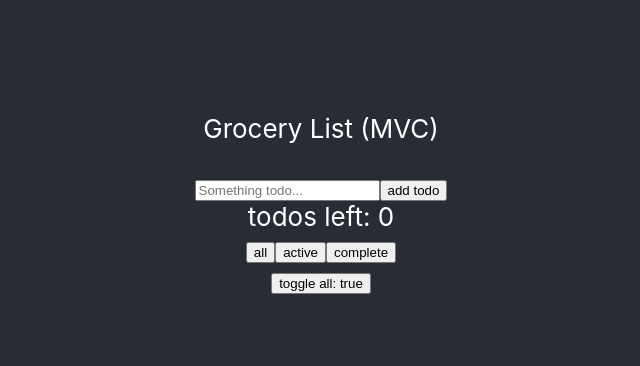
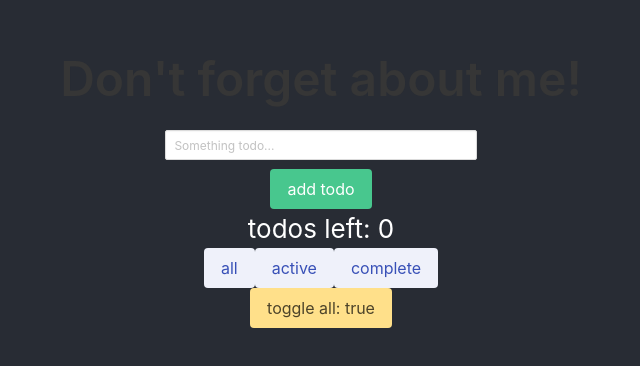
Before and after one commit to stasdudzik/todo-with-bulma, a React (Create React App) app: page / in a window 1280 px wide. Shown: the part 210-576 px from the top of the page, without its empty margins (319-959 px from the left). Built offline with nearby package versions, Linux system fonts and the light colour scheme.

Commit message:
adding bulma to the project

```diff
--- a/package.json
+++ b/package.json
@@ -6,6 +6,8 @@
     "@testing-library/jest-dom": "^5.11.4",
     "@testing-library/react": "^11.1.0",
     "@testing-library/user-event": "^12.1.10",
+    "bulma": "^0.9.1",
+    "node-sass": "^4.14.1",
     "react": "^17.0.1",
     "react-dom": "^17.0.1",
     "react-scripts": "4.0.1",
--- a/src/App.js
+++ b/src/App.js
@@ -5,7 +5,7 @@ function App() {
   return (
     <div className="App">
       <header className="App-header">
-        <p>Grocery List (MVC) </p>
+        <h1 class="title is-1">Don't forget about me!</h1>
         <TodoList />
       </header>
     </div>
--- a/src/components/Todo.js
+++ b/src/components/Todo.js
@@ -8,6 +8,8 @@ export default (props) => (
     >
       {props.todo.text}
     </div>
-    <button onClick={props.onDelete}>x</button>
+    <button class="button is-danger" onClick={props.onDelete}>
+      x
+    </button>
   </div>
 );
--- a/src/components/TodoForm.js
+++ b/src/components/TodoForm.js
@@ -24,12 +24,15 @@ class TodoForm extends React.Component {
     return (
       <form onSubmit={this.handleSubmit}>
         <input
+          class="input is-small"
           name="text"
           value={this.state.text}
           onChange={this.handleChange}
           placeholder="Something todo..."
         />
-        <button onClick={this.handleChangeSubmit}>add todo</button>
+        <button class="button is-success" onClick={this.handleChangeSubmit}>
+          add todo
+        </button>
       </form>
     );
   }
--- a/src/components/TodoList.js
+++ b/src/components/TodoList.js
@@ -1,6 +1,8 @@
 import React from "react";
+
 import TodoForm from "./TodoForm";
 import Todo from "./Todo";
+
 /*
 Todo Model Viever Controller
 1. add Todo
@@ -92,20 +94,36 @@ class TodoList extends React.Component {
         <div>
           todos left: {this.state.todos.filter((todo) => !todo.complete).length}
         </div>
-        <button onClick={() => this.updateTodoToShow("all")}>all</button>
-        <button onClick={() => this.updateTodoToShow("active")}>active</button>
-        <button onClick={() => this.updateTodoToShow("complete")}>
+        <button
+          class="button is-link is-light"
+          onClick={() => this.updateTodoToShow("all")}
+        >
+          all
+        </button>
+        <button
+          class="button is-link is-light"
+          onClick={() => this.updateTodoToShow("active")}
+        >
+          active
+        </button>
+        <button
+          class="button is-link is-light"
+          onClick={() => this.updateTodoToShow("complete")}
+        >
           complete
         </button>
         {this.state.todos.some((todo) => todo.complete) ? (
           <div>
-            <button onClick={this.removeAllTodoThatAreComplete}>
+            <button
+              class="button is-danger"
+              onClick={this.removeAllTodoThatAreComplete}
+            >
               remove all complete todos
             </button>
           </div>
         ) : null}
         <div>
-          <button onClick={() => this.toggleAll()}>
+          <button class="button is-warning" onClick={() => this.toggleAll()}>
             toggle all: {`${this.state.toggleAllComplete}`}
           </button>
         </div>
--- a/src/index.css
+++ b/src/index.css
@@ -1,13 +1,5 @@
-body {
-  margin: 0;
-  font-family: -apple-system, BlinkMacSystemFont, 'Segoe UI', 'Roboto', 'Oxygen',
-    'Ubuntu', 'Cantarell', 'Fira Sans', 'Droid Sans', 'Helvetica Neue',
-    sans-serif;
-  -webkit-font-smoothing: antialiased;
-  -moz-osx-font-smoothing: grayscale;
+*,
+*::before,
+*::after {
+  box-sizing: border-box;
 }
-
-code {
-  font-family: source-code-pro, Menlo, Monaco, Consolas, 'Courier New',
-    monospace;
-}
```
Also changed, not shown: src/index.js (+7 -6 lines), 2 other files (tests, documents, lock files or other folders).
